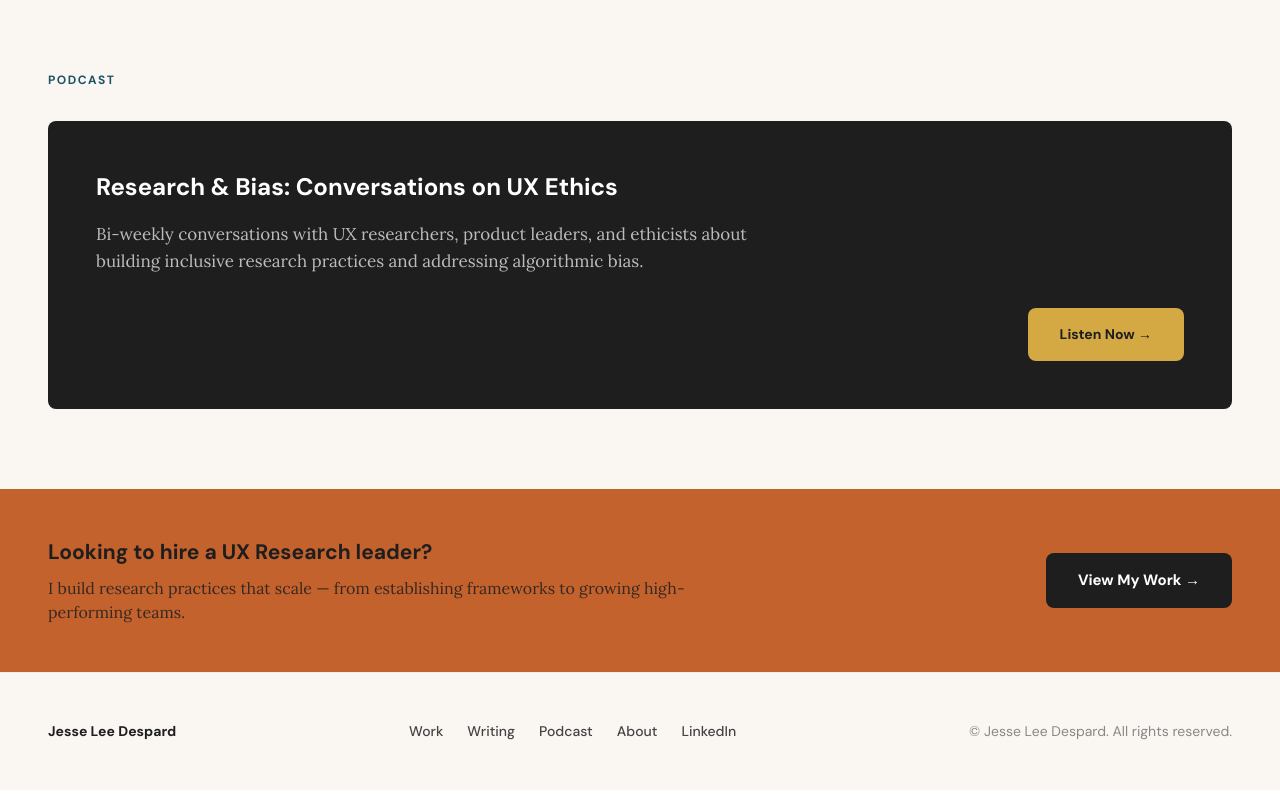
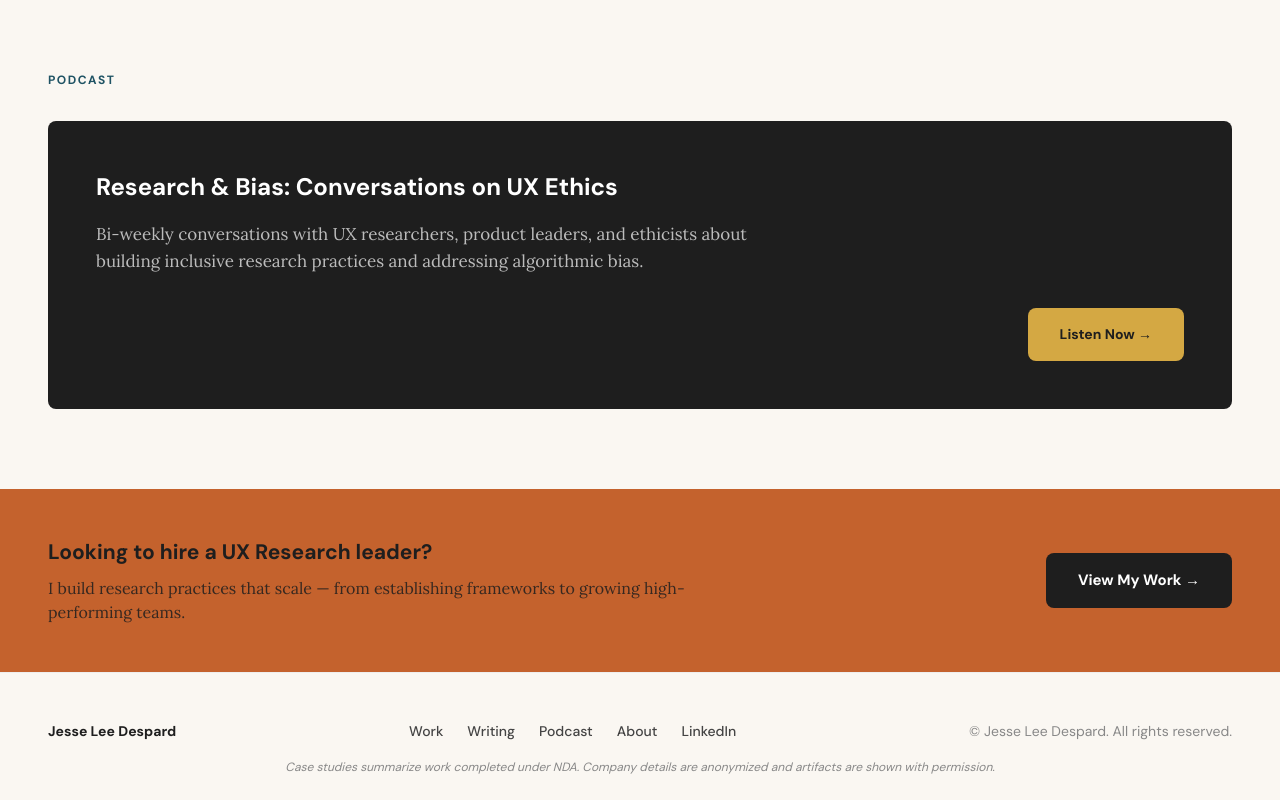
Before and after one commit to jesseleedespard/jesseleedespard.com, a React (Vite) app: page / in a window 1280 px wide. Shown: the part 2021-2821 px from the top of the page. Built offline with nearby package versions, Linux system fonts and the light colour scheme.

Commit message:
Add NDA disclaimer line below footer row

```diff
--- a/src/app/components/Footer.tsx
+++ b/src/app/components/Footer.tsx
@@ -31,6 +31,9 @@ export function Footer() {
 
         <div className="site-footer__copy">© Jesse Lee Despard. All rights reserved.</div>
       </div>
+      <div className="site-footer__disclaimer">
+        Case studies summarize work completed under NDA. Company details are anonymized and artifacts are shown with permission.
+      </div>
     </footer>
   );
 }
--- a/src/styles/theme.css
+++ b/src/styles/theme.css
@@ -287,6 +287,7 @@
     box-sizing: border-box;
     background-color: var(--cream);
     padding: var(--page-padding);
+    padding-bottom: calc(var(--page-padding) / 2);
     border-top: 1px solid var(--light-gray);
   }
 
@@ -334,6 +335,18 @@
     font-family: 'DM Sans', system-ui, sans-serif;
     font-size: var(--font-size-sm);
     color: var(--gray);
+  }
+
+  .site-footer__disclaimer {
+    max-width: 1200px;
+    margin: 16px auto 0;
+    width: 100%;
+    box-sizing: border-box;
+    font-family: 'DM Sans', system-ui, sans-serif;
+    font-size: var(--font-size-xs);
+    color: var(--gray);
+    font-style: italic;
+    text-align: center;
   }
 
   /**
```
